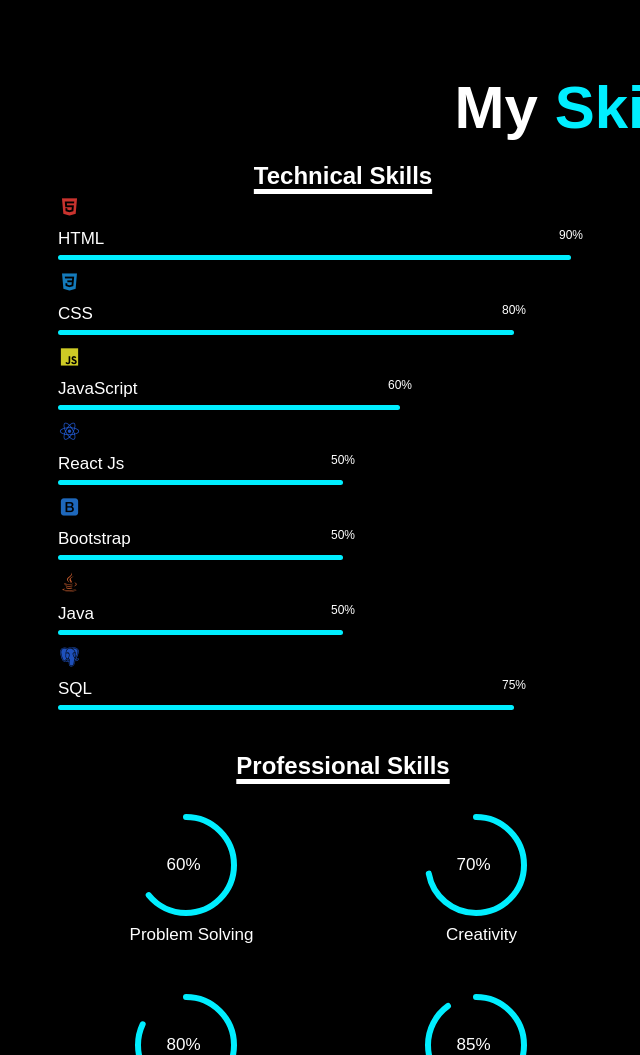
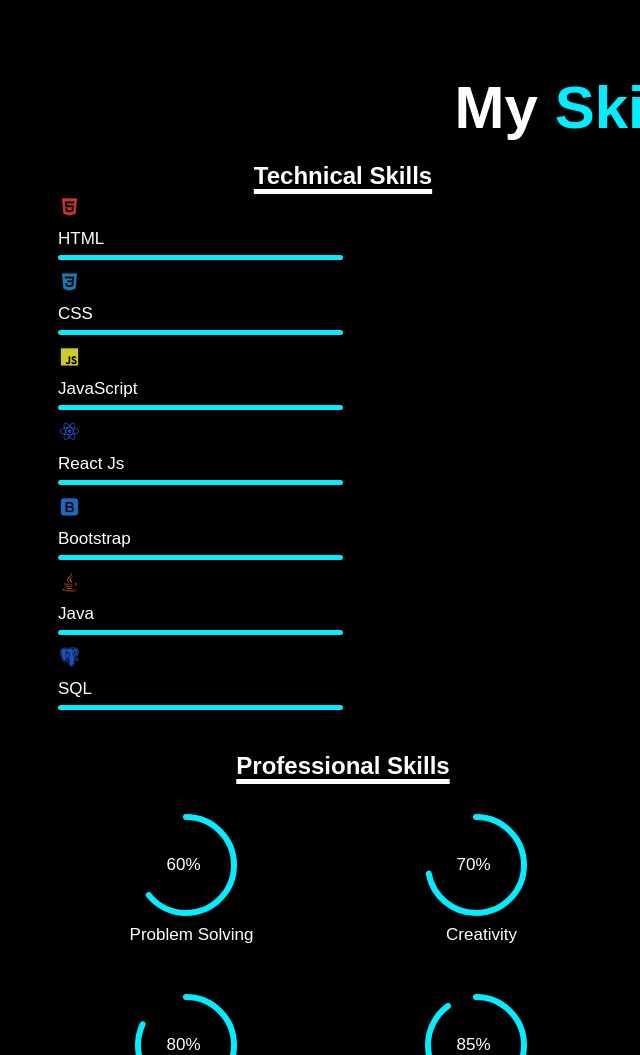
Before and after one commit to nizar-7550/.src, a plain HTML site: page My-Portfolio/My-Portfolio/index.html in a window 1280 px wide. Shown: the part 1597-2652 px from the top of the page, without its empty margins (57-697 px from the left). Drawn offline with nearby package versions, Linux system fonts and the light colour scheme.

Commit message:
Update main.css

```diff
--- a/My-Portfolio/My-Portfolio/main.css
+++ b/My-Portfolio/My-Portfolio/main.css
@@ -352,14 +352,14 @@ body {
 }
 
 .progress-line.html span {
-  width: 90%;
+  width: 50%;
 }
 
 .progress-line.css span {
-  width: 80%;
+  width: 50%;
 }
 .progress-line.javascript span {
-  width: 60%;
+  width: 50%;
 }
 .progress-line.react span {
   width: 50%;
@@ -371,7 +371,7 @@ body {
   width: 50%;
 }
 .progress-line.sql span {
-  width: 80%;
+  width: 50%;
 }
 .progress-line span::after {
   position: absolute;
@@ -386,7 +386,7 @@ body {
   opacity: 0;
 }
 
-.progress-line.html span::after {
+/* .progress-line.html span::after {
   content: "90%";
 }
 
@@ -408,7 +408,7 @@ body {
 }
 .progress-line.sql span::after {
   content: "75%";
-}
+} */
 
 .progress-line span::before {
   content: "";
```
